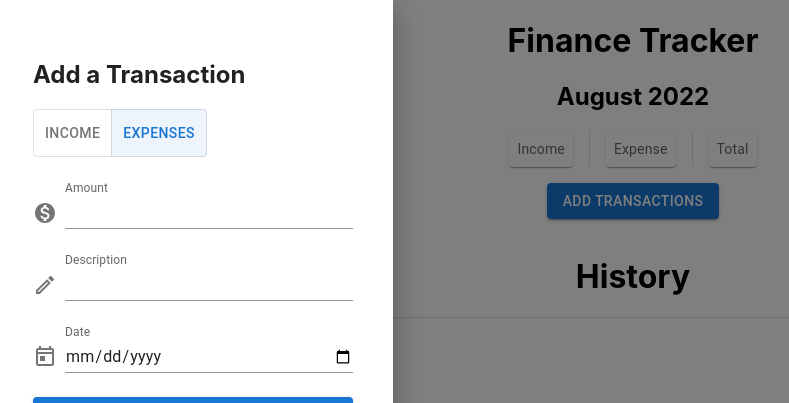
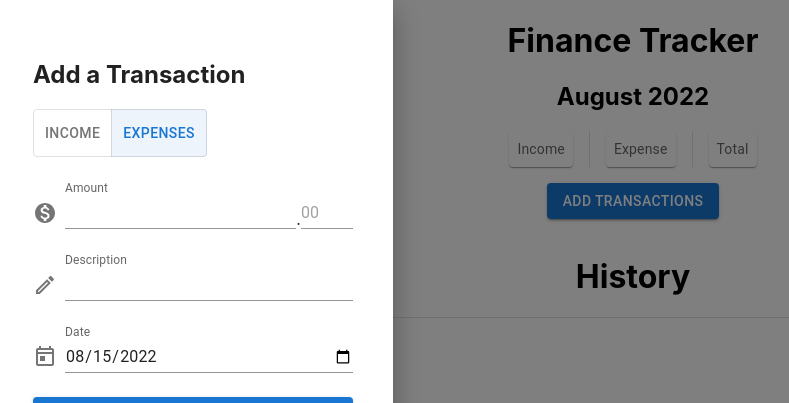
Before and after one commit to js-chun/expense-tracker, a React (Create React App) app: page / in a window 1280 px wide. Both pictures are taken after a click on the button "ADD TRANSACTIONS". Shown: the top 403 px of the page, without its empty margins (7-796 px from the left). Built offline with nearby package versions, Linux system fonts and the light colour scheme.

Commit message:
added onChange events and state to FinancesForm. Added form helper functions in utils

```diff
--- a/src/FinancesForm.js
+++ b/src/FinancesForm.js
@@ -1,9 +1,9 @@
-import React from "react"
+import React, { useState } from "react"
+import { getDateString, getDateInTimezone } from "./utils/FormHelper"
 import Box from "@mui/material/Box"
 import Button from "@mui/material/Button"
 import ToggleButton from "@mui/material/ToggleButton"
 import ToggleButtonGroup from "@mui/material/ToggleButtonGroup"
-
 import TextField from "@mui/material/TextField"
 import MonetizationOnIcon from "@mui/icons-material/MonetizationOn"
 import CreateOutlinedIcon from "@mui/icons-material/CreateOutlined"
@@ -11,10 +11,45 @@ import TodayOutlinedIcon from "@mui/icons-material/TodayOutlined"
 import AddOutlinedIcon from "@mui/icons-material/AddOutlined"
 
 export default function FinancesForm() {
-	const [financeType, setFinanceType] = React.useState("expenses")
+	const [financeType, setFinanceType] = useState("expenses")
+	const [transaction, setTransaction] = useState({
+		dollars: "",
+		cents: "",
+		desc: "",
+		date: getDateString(),
+	})
 
-	const handleChange = (event, newAlignment) => {
+	const handleTypeChange = (event, newAlignment) => {
 		setFinanceType(newAlignment)
+	}
+
+	const handleDollarChange = (evt) => {
+		if (
+			/^[1-9]\d*$/.test(evt.target.value) ||
+			evt.target.value === "0" ||
+			evt.target.value === ""
+		)
+			setTransaction({ ...transaction, dollars: evt.target.value })
+	}
+
+	const handleCentChange = (evt) => {
+		if (
+			/^\d\d{0,1}$/.test(evt.target.value) ||
+			evt.target.value === "00" ||
+			evt.target.value === ""
+		) {
+			setTransaction({ ...transaction, cents: evt.target.value.substr(0, 2) })
+		}
+	}
+
+	const handleDescChange = (evt) => {
+		setTransaction({ ...transaction, desc: evt.target.value })
+	}
+
+	const handleDateChange = (evt) => {
+		if (getDateInTimezone(new Date(evt.target.value)) <= new Date()) {
+			setTransaction({ ...transaction, date: evt.target.value })
+		}
 	}
 
 	return (
@@ -24,7 +59,7 @@ export default function FinancesForm() {
 				color="primary"
 				value={financeType}
 				exclusive
-				onChange={handleChange}>
+				onChange={handleTypeChange}>
 				<ToggleButton value="income">Income</ToggleButton>
 				<ToggleButton value="expenses">Expenses</ToggleButton>
 			</ToggleButtonGroup>
@@ -33,17 +68,32 @@ export default function FinancesForm() {
 				<MonetizationOnIcon sx={{ color: "action.active", mr: 1, my: 0.5 }} />
 				<TextField
 					fullWidth
+					value={transaction.dollars === 0 ? "" : transaction.dollars}
+					onChange={handleDollarChange}
 					label="Amount"
+					type="number"
+					inputProps={{ min: 0, step: "1" }}
 					variant="standard"
 					InputLabelProps={{
 						shrink: true,
 					}}
+				/>
+				.
+				<TextField
+					value={transaction.cents}
+					onChange={handleCentChange}
+					type="number"
+					inputProps={{ min: "00", max: "99", step: "1" }}
+					placeholder="00"
+					variant="standard"
 				/>
 			</Box>
 			<Box mb={3} sx={{ display: "flex", alignItems: "flex-end" }}>
 				<CreateOutlinedIcon sx={{ color: "action.active", mr: 1, my: 0.5 }} />
 				<TextField
 					fullWidth
+					value={transaction.desc}
+					onChange={handleDescChange}
 					label="Description"
 					variant="standard"
 					InputLabelProps={{
@@ -55,6 +105,8 @@ export default function FinancesForm() {
 				<TodayOutlinedIcon sx={{ color: "action.active", mr: 1, my: 0.5 }} />
 				<TextField
 					fullWidth
+					value={transaction.date}
+					onChange={handleDateChange}
 					variant="standard"
 					type="date"
 					label="Date"
--- /dev/null
+++ b/src/utils/FormHelper.js
@@ -0,0 +1,16 @@
+export const getDateString = (date = new Date()) => {
+	let mm = date.getMonth() + 1
+	let dd = date.getDate()
+	let yyyy = date.getFullYear()
+
+	mm = mm >= 10 ? mm : `0${mm}`
+	dd = dd >= 10 ? dd : `0${dd}`
+	return `${yyyy}-${mm}-${dd}`
+}
+
+export const getDateInTimezone = (date = new Date()) => {
+	let offset = date.getTimezoneOffset() * 60 * 1000
+	let result = new Date()
+	result.setTime(date.getTime() + offset)
+	return result
+}
```
